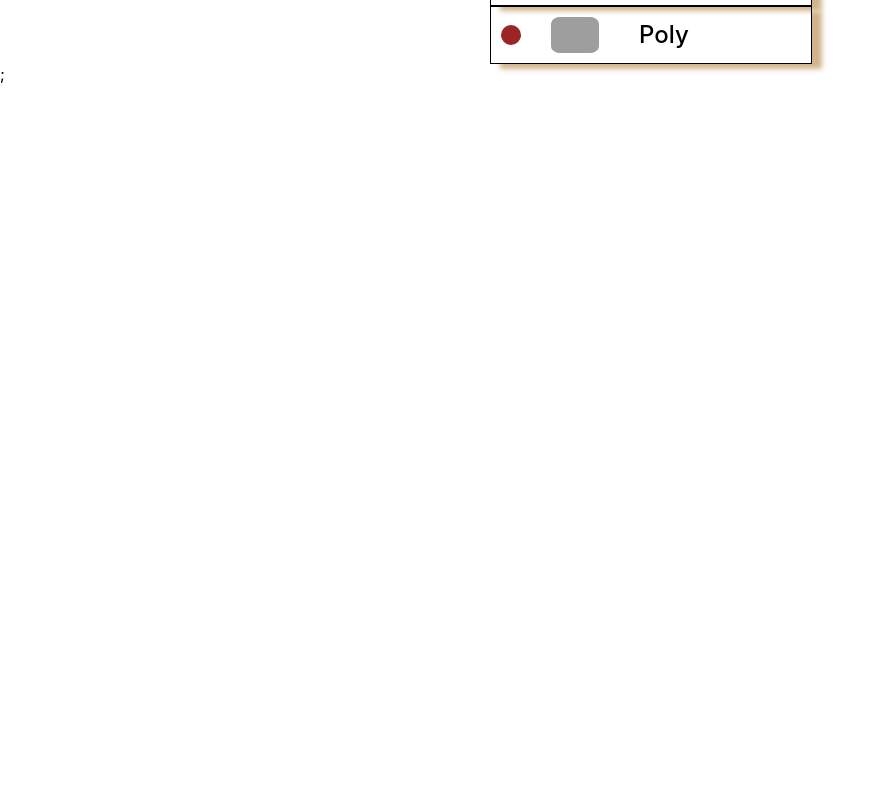
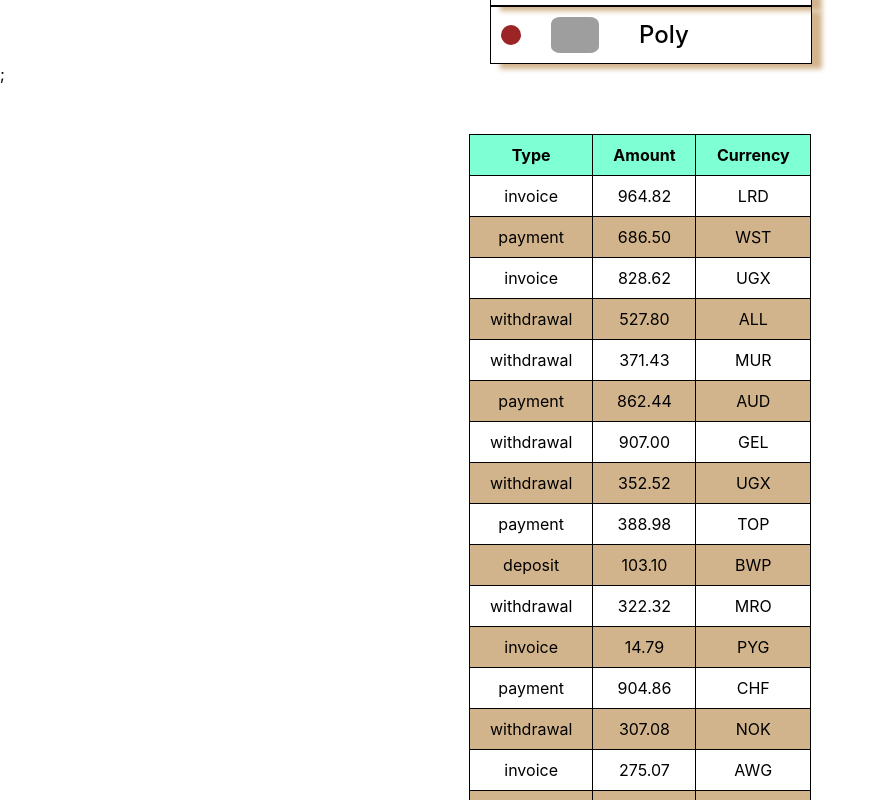
Before and after one commit to Yana2202/goit-react-hw-01-components, a React (Create React App) app: page / in a window 1280 px wide. Shown: the part 980-1780 px from the top of the page, without its empty margins (0-887 px from the left). Before the commit the page ends 1064 px from the top, so only its background shows below. Built offline with nearby package versions, Linux system fonts and the light colour scheme; grey boxes are pictures that could not be loaded.

Commit message:
hw-task-4

```diff
--- a/src/components/App.jsx
+++ b/src/components/App.jsx
@@ -1,10 +1,12 @@
 import Profile from './Profile/Profile';
 import Statistics from './Statistics/Statistics';
 import FriendsList from './FriendsList/FriendsList';
-// import FriendsList from './FriendsList/FriendsList'
+import Transactions from './Transactions/Transactions';
+
 import user from '../data/user.json';
 import data from '../data/data.json';
 import friends from '../data/friends.json';
+import transactions from '../data/transactions.json';
 export const App = () => {
     return (
       <>
@@ -17,6 +19,7 @@ export const App = () => {
         />
    <Statistics title="Upload stats" stats={data} />
    <FriendsList friends={friends} />;
+   <Transactions items={transactions} />;
       </>
     );
   };
--- a/src/components/Transactions/Transactions.jsx
+++ b/src/components/Transactions/Transactions.jsx
@@ -1 +1,36 @@
 import PropTypes from 'prop-types';
+import styles from './Transactions.module.css';
+
+const Transactions = ({ items }) => {
+    return (
+      <table className={styles.transaction}>
+        <thead>
+          <tr>
+            <th>Type</th>
+            <th>Amount</th>
+            <th>Currency</th>
+          </tr>
+        </thead>
+        <tbody>
+          {items.map(({ id, type, amount, currency }) => (
+            <tr key={id}>
+              <td>{type}</td>
+              <td>{amount}</td>
+              <td>{currency}</td>
+            </tr>
+          ))}
+        </tbody>
+      </table>
+    );
+  };
+  Transactions.propTypes = {
+    items: PropTypes.arrayOf(
+      PropTypes.shape({
+        id: PropTypes.string.isRequired,
+        type: PropTypes.string.isRequired,
+        amount: PropTypes.string.isRequired,
+        currency: PropTypes.string.isRequired,
+      })
+    ),
+  };
+  export default Transactions;
--- a/src/components/Transactions/Transactions.module.css
+++ b/src/components/Transactions/Transactions.module.css
@@ -0,0 +1,19 @@
+.transaction {
+  border: 1px solid black;
+  border-collapse: collapse;
+  margin: 0 auto;
+  margin-top: 50px;
+}
+
+thead {
+  background-color: aquamarine;
+}
+table th,
+table td {
+  padding: 10px 20px;
+  border: 1px solid black;
+  text-align: center;
+}
+table tr:nth-child(2n) {
+  background-color: tan;
+}
```
